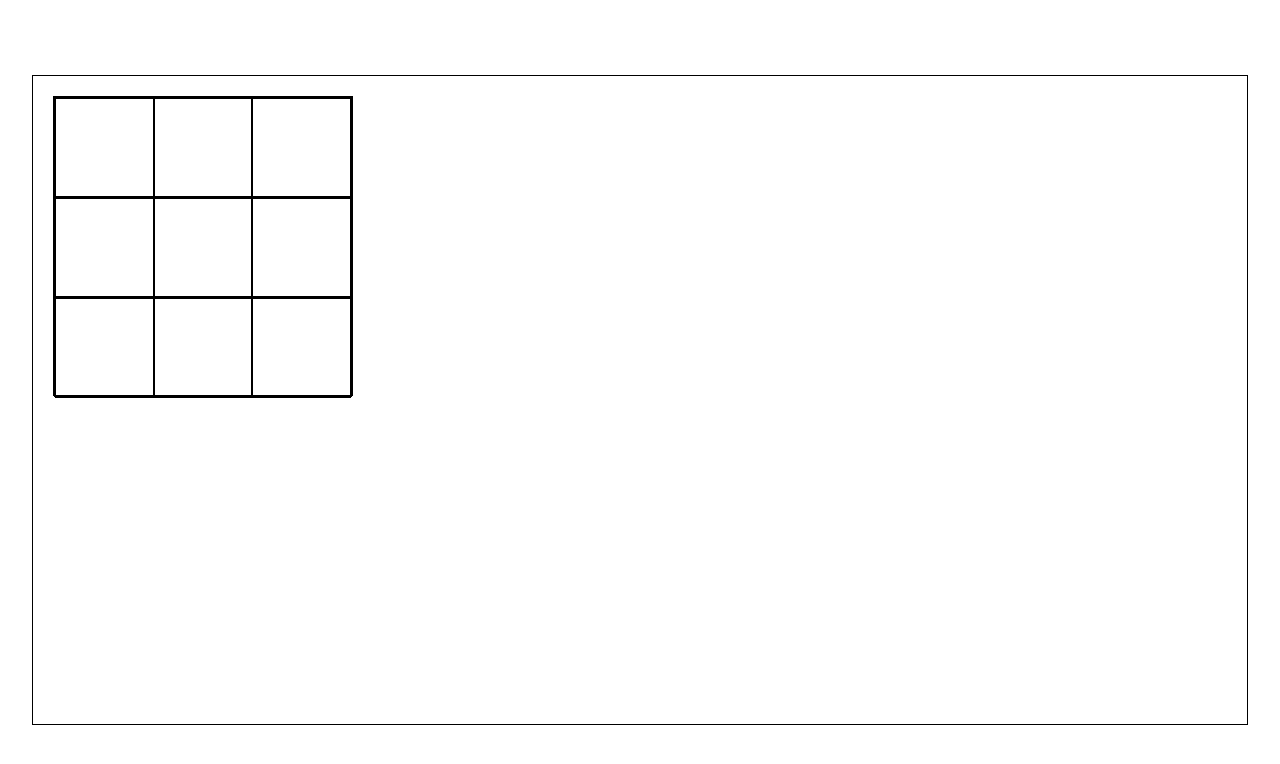
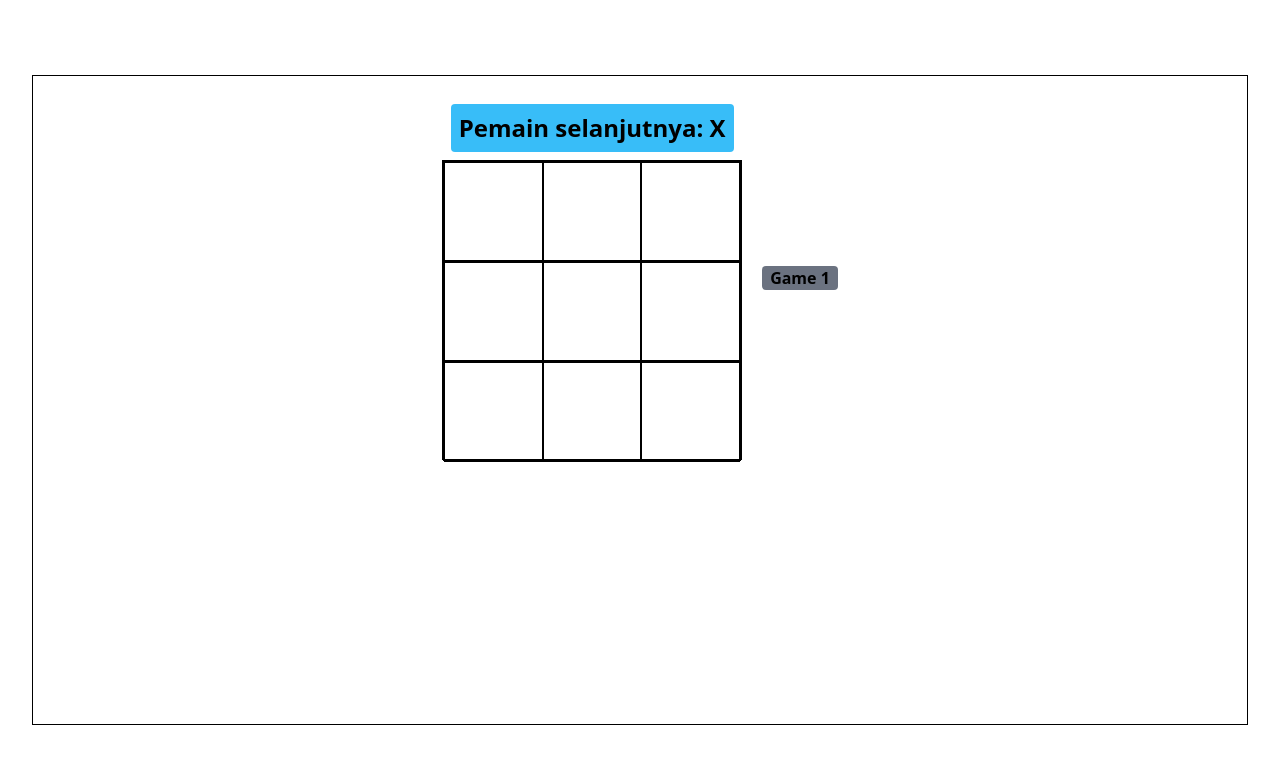
Before and after one commit to Salwa-pratama/tictoe-game, a React (Vite) app: page / in a window 1280 px wide. Shown: the top 764 px of the page. Built offline with nearby package versions, Linux system fonts and the light colour scheme.

Commit message:
menambahkan fitur pemenang dalam game tic tac toe

```diff
--- a/src/components/Tictoe.tsx
+++ b/src/components/Tictoe.tsx
@@ -1,4 +1,5 @@
 import Board from "./tutor/Table";
+import TimeTravel from "./tutor/TimeTravel";
 import { ContainerStyle } from "../styles/style";
 
 export default function Game() {
@@ -6,7 +7,10 @@ export default function Game() {
     <>
       <div className={ContainerStyle}>
         {/* ini table nya */}
-        <Board />
+        <div className="flex items-center justify-center gap-5">
+          <Board />
+          <TimeTravel />
+        </div>
       </div>
     </>
   );
--- /dev/null
+++ b/src/components/tutor/CalculateWinner.tsx
@@ -0,0 +1,20 @@
+export default function calculateWinner(squares: any) {
+  const lines = [
+    [0, 1, 2],
+    [3, 4, 5],
+    [6, 7, 8],
+    [0, 3, 6],
+    [1, 4, 7],
+    [2, 5, 8],
+    [0, 4, 8],
+    [2, 4, 6],
+  ];
+
+  for (let i = 0; i < lines.length; i++) {
+    const [a, b, c] = lines[i];
+    if (squares[a] && squares[a] === squares[b] && squares[a] === squares[c]) {
+      return squares[a];
+    }
+  }
+  return null;
+}
--- a/src/components/tutor/Table.tsx
+++ b/src/components/tutor/Table.tsx
@@ -1,19 +1,54 @@
 import Square from "./Square";
 import { useState } from "react";
+import calculateWinner from "./CalculateWinner";
 
 export default function Board() {
-  const data = [1, 2, 3, 4, 5, 6, 7, 8, 9];
+  const data = Array.from({ length: 9 }, (_, i) => i);
   // Ini tu mengii semua kotak dengan null
   const [squares, setSquares] = useState(Array(9).fill(null));
+
+  // Use State untuk pergantian player
+  const [xIsNext, setXIsNext] = useState(true);
+
+  // Ini fungsi handleClick nya
   function handleClick(i: any) {
     const nextSquares = squares.slice();
+
+    // Ini logika untuk mengii nilai pada square
+    if (xIsNext) {
       nextSquares[i] = "X";
+    } else {
+      nextSquares[i] = "O";
+    }
+
+    // ini logika untuk mengisi satu square hanya dengan satu nilai
+    if (squares[i]) {
+      return;
+    }
+    // ini untuk menentukan pemenang
+    if (squares[i] || calculateWinner(squares)) {
+      return;
+    }
+
     setSquares(nextSquares);
+    setXIsNext(!xIsNext);
+  }
+
+  const winner = calculateWinner(squares);
+  let status: string;
+  if (winner) {
+    status = "pemenang: " + winner;
+  } else {
+    status = "Pemain selanjutnya: " + (xIsNext ? "X" : "O");
   }
 
   return (
     <>
-      <div className="w-[300px] h-[300px] border border-black">
+      <div>
+        <h1 className="text-2xl bg-sky-400 w-fit p-2 rounded m-2 mx-auto">
+          {status}
+        </h1>
+        <div className="w-[300px] h-[300px] border border-black mx-auto">
           {[0, 1, 2].map((indexBaris) => (
             <div
               key={indexBaris}
@@ -31,6 +66,7 @@ export default function Board() {
             </div>
           ))}
         </div>
+      </div>
     </>
   );
 }
--- /dev/null
+++ b/src/components/tutor/TimeTravel.tsx
@@ -0,0 +1,9 @@
+export default function TimeTravel() {
+  return (
+    <>
+      <ol>
+        <li className="bg-gray-500 rounded px-2 text-black">Game 1</li>
+      </ol>
+    </>
+  );
+}
```
Lines whose indentation alone changed are shown as unchanged.
